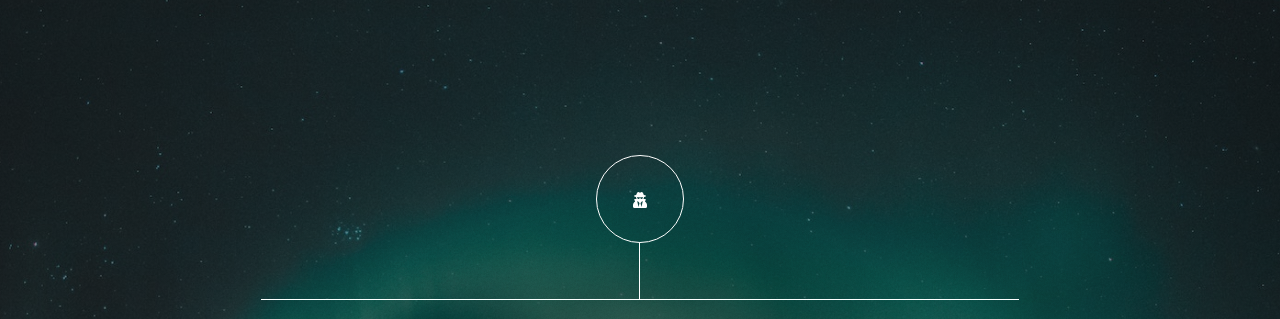
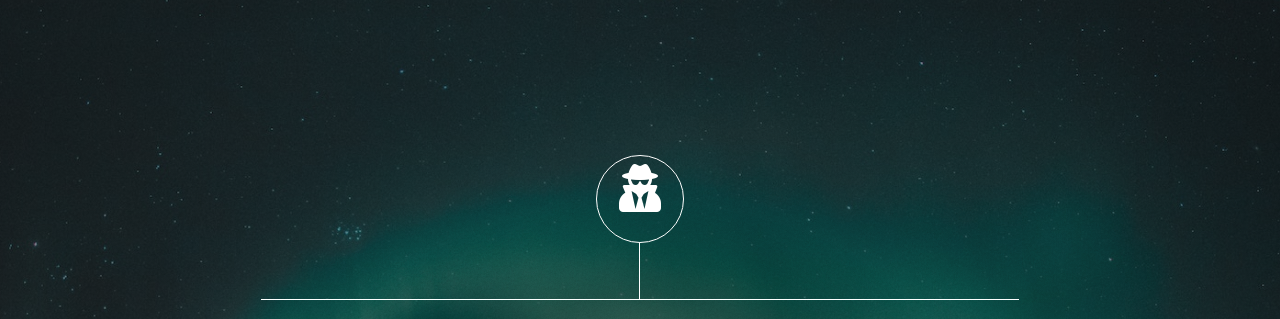
Before and after one commit to Zoozoo-BuG/swarajthool, a plain HTML site: page index.html in a window 1280 px wide. Shown: the top 319 px of the page. Drawn offline with Linux system fonts and the light colour scheme; some icons are missing.

Commit message:
Update index.html

```diff
--- a/index.html
+++ b/index.html
@@ -53,7 +53,7 @@
         <!-- Header -->
         <header id="header">
             <div class="logo">
-                <span class="fa fa-user-secret"></span>
+                <span class="fa fa-user-secret" style="font-size:48px;color:white"></span>
             </div>
             <div class="content">
                 <div class="inner">
```
